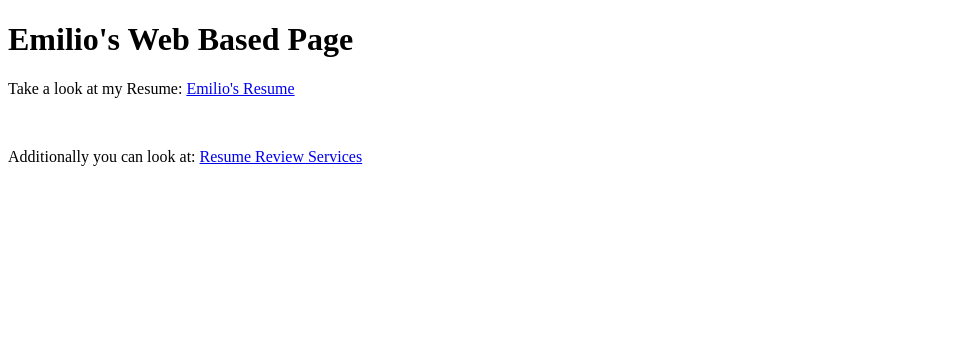
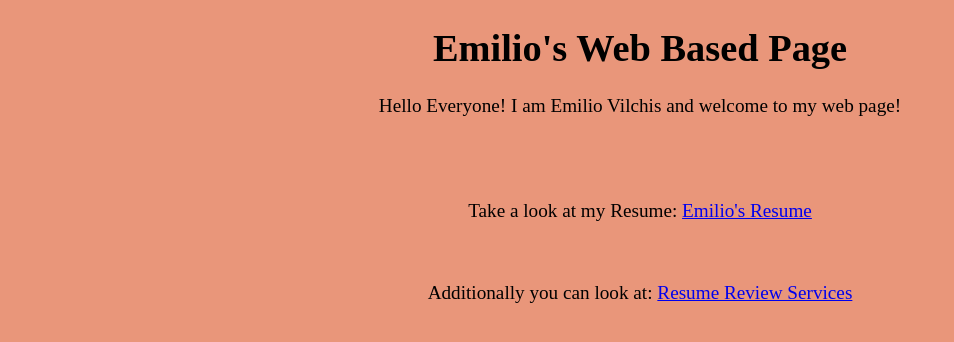
Before and after one commit to Evilchis31/web-resume-elv, a plain HTML site: page index.html in a window 1280 px wide. Shown: the whole page, without its empty margins (0-954 px from the left). Drawn offline with Linux system fonts and the light colour scheme.

Commit message:
Update index.html

```diff
--- a/index.css
+++ b/index.css
@@ -1,4 +1,10 @@
 body {
+  background-color: darksalmon;
   font-family: 'Times New Roman', Times, serif;
-  background-color: darksalmon;
+  font-size: larger;
 }
+
+.container {
+  text-align: center;
+  margin-top: 20px;
+}
--- a/index.html
+++ b/index.html
@@ -3,11 +3,17 @@
 <head>
   <meta charset="UTF-8">
   <title>Web Resume</title>
+  <link rel="stylesheet" href="index.css">
 </head>
 <body>
+  <div class="container">
   <h1>Emilio's Web Based Page</h1>
+  <p>Hello Everyone! I am Emilio Vilchis and welcome to my web page!</p>
+  <br>
+  <br>
   <p>Take a look at my Resume: <a href="emilio-resume.pdf" target="_blank">Emilio's Resume</a></p>
   <br>
   <p>Additionally you can look at: <a href="https://lewisu.edu/resources/careerservices/students.htm" target="_blank">Resume Review Services</a></p>
+  </div>
 </body>
 </html>
```
